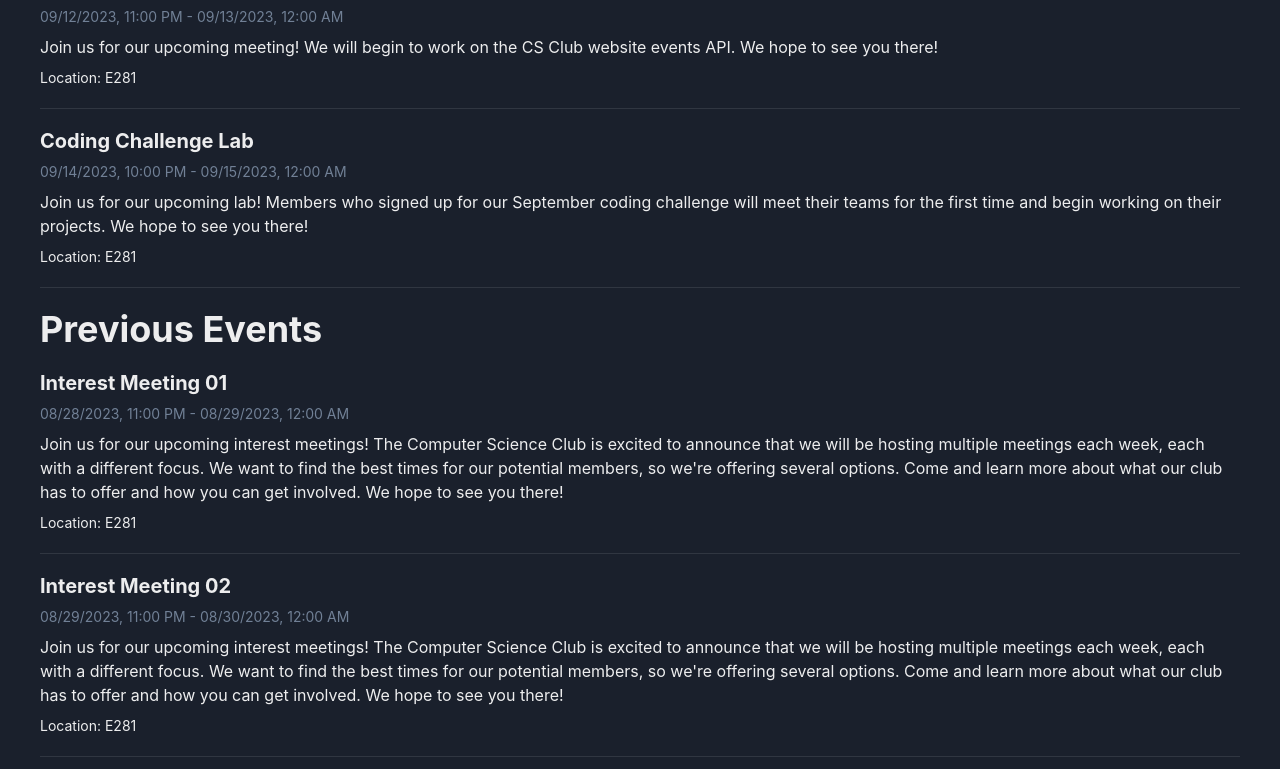
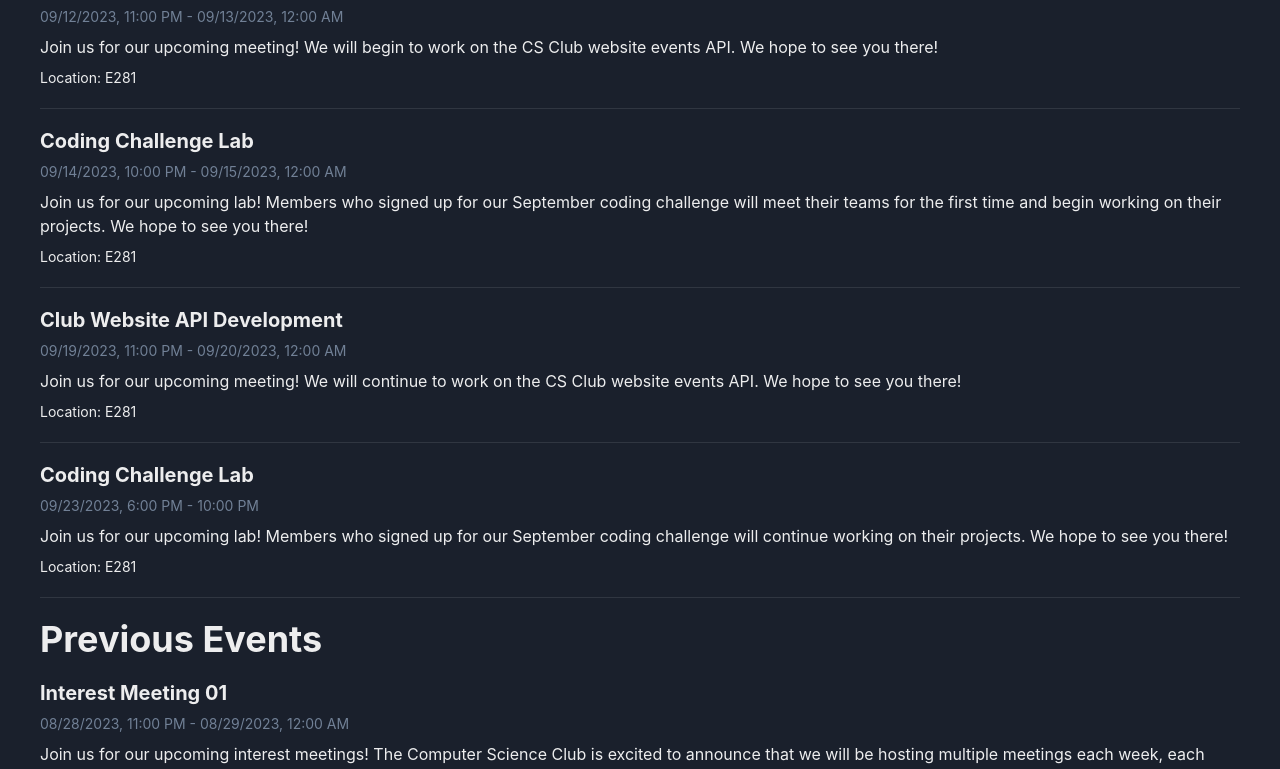
Before and after one commit to Etown-Computer-Science-Club/csclub_website, a React (Vite) app in the folder client/: page / in a window 1280 px wide. Shown: the part 551-1320 px from the top of the page. Built offline with nearby package versions, Linux system fonts and the light colour scheme; the HTML template or start-up script is replaced by a standard one.

Commit message:
Adding 9/19/23 club meeting and 9/23/23 Lab

```diff
--- a/client/src/pages/Events.jsx
+++ b/client/src/pages/Events.jsx
@@ -67,6 +67,20 @@ const events = [
     endDate: date('2023-09-14 20:00'),
     location: 'E281',
   },
+  {
+    name: 'Club Website API Development',
+    description: 'Join us for our upcoming meeting! We will continue to work on the CS Club website events API. We hope to see you there!',
+    startDate: date('2023-09-19 19:00'),
+    endDate: date('2023-09-19 20:00'),
+    location: 'E281',
+  },
+  {
+    name: 'Coding Challenge Lab',
+    description: 'Join us for our upcoming lab! Members who signed up for our September coding challenge will continue working on their projects. We hope to see you there!',
+    startDate: date('2023-09-23 14:00'),
+    endDate: date('2023-09-23 18:00'),
+    location: 'E281',
+  },
 ].sort((a, b) => a.startDate - b.startDate);
 
 function Events() {
```
